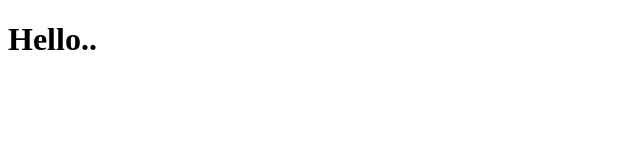
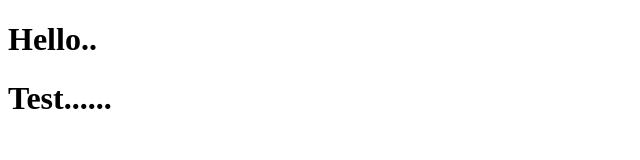
Before and after one commit to sayyidmahmood/datewithgit-sample, a plain HTML site: page index.html in a window 1280 px wide. Shown: the whole page, without its empty margins (0-640 px from the left). Drawn offline with Linux system fonts and the light colour scheme.

Commit message:
addes some text

```diff
--- a/index.html
+++ b/index.html
@@ -7,5 +7,6 @@
 </head>
 <body>
     <h1>Hello..</h1>
+    <h1>Test......</h1>
 </body>
 </html>
```
